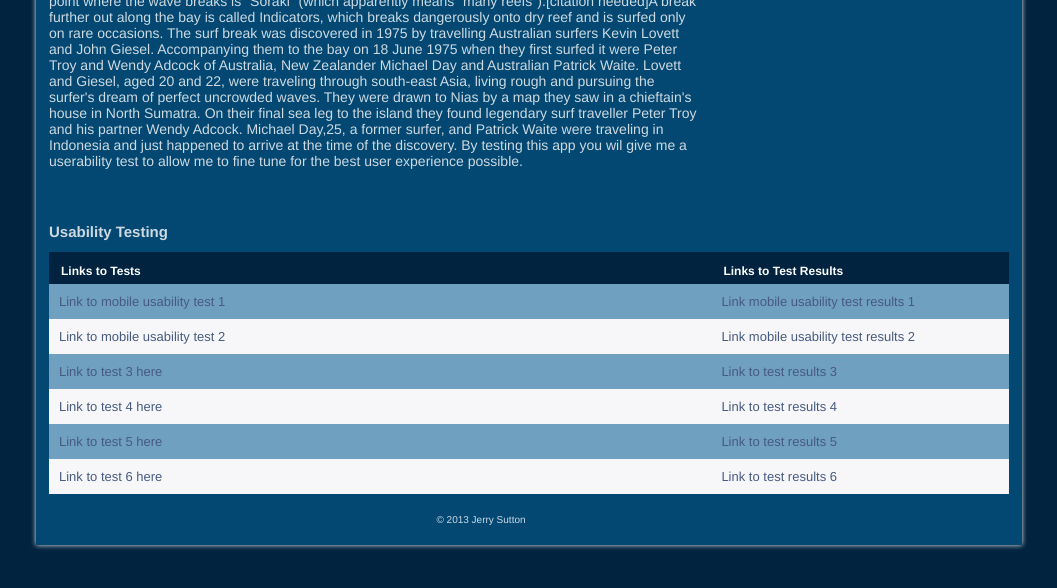
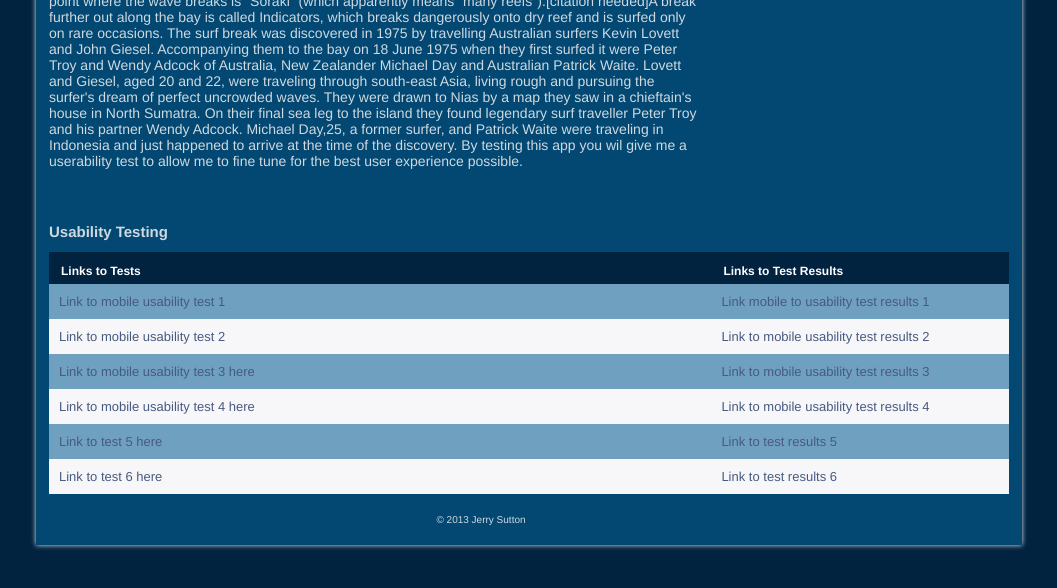
Before and after one commit to frniners/WIU, a plain HTML site: page index.html in a window 1280 px wide. Shown: the part 150-738 px from the top of the page, without its empty margins (111-1168 px from the left). Drawn offline with Linux system fonts and the light colour scheme.

Commit message:
updated B4 links

```diff
--- a/index.html
+++ b/index.html
@@ -38,19 +38,19 @@
        <tbody>
           <tr class="odd">
              <td><a href="https://usabilityhub.com/do/c9935a147e98/df51">Link to mobile usability test 1</a></td>
-             <td><a href="https://usabilityhub.com/tests/c9935a147e98/results/515105004e0d">Link mobile usability test results 1</a></td>
+             <td><a href="https://usabilityhub.com/tests/c9935a147e98/results/515105004e0d">Link mobile to usability test results 1</a></td>
           </tr>
           <tr>
              <td><a href="https://usabilityhub.com/do/fd889a1770e6/f46a">Link to mobile usability test 2</a></td>
-             <td><a href="https://usabilityhub.com/tests/fd889a1770e6/results">Link mobile usability test results 2</a></td>
+             <td><a href="https://usabilityhub.com/tests/fd889a1770e6/results">Link to mobile usability test results 2</a></td>
           </tr>
           <tr class="odd">
-             <td><a href="#">Link to test 3 here</a></td>
-             <td><a href="">Link to test results 3</a></td>
+             <td><a href="https://usabilityhub.com/do/fd889a1770e6/f46a">Link to mobile usability test 3 here</a></td>
+             <td><a href="https://usabilityhub.com/tests/fd889a1770e6/results/a4753644cf0d">Link to mobile usability test results 3</a></td>
           </tr>
           <tr>
-             <td><a href="#">Link to test 4 here</a></td>
-             <td><a href="#">Link to test results 4</a></td>
+             <td><a href="https://usabilityhub.com/do/8c70a65ec735/902c">Link to mobile usability test 4 here</a></td>
+             <td><a href="https://usabilityhub.com/tests/8c70a65ec735/results/f7f4630bd6ca">Link to mobile usability test results 4</a></td>
           </tr>
           <tr class="odd">
              <td><a href="#">Link to test 5 here</a></td>
```
